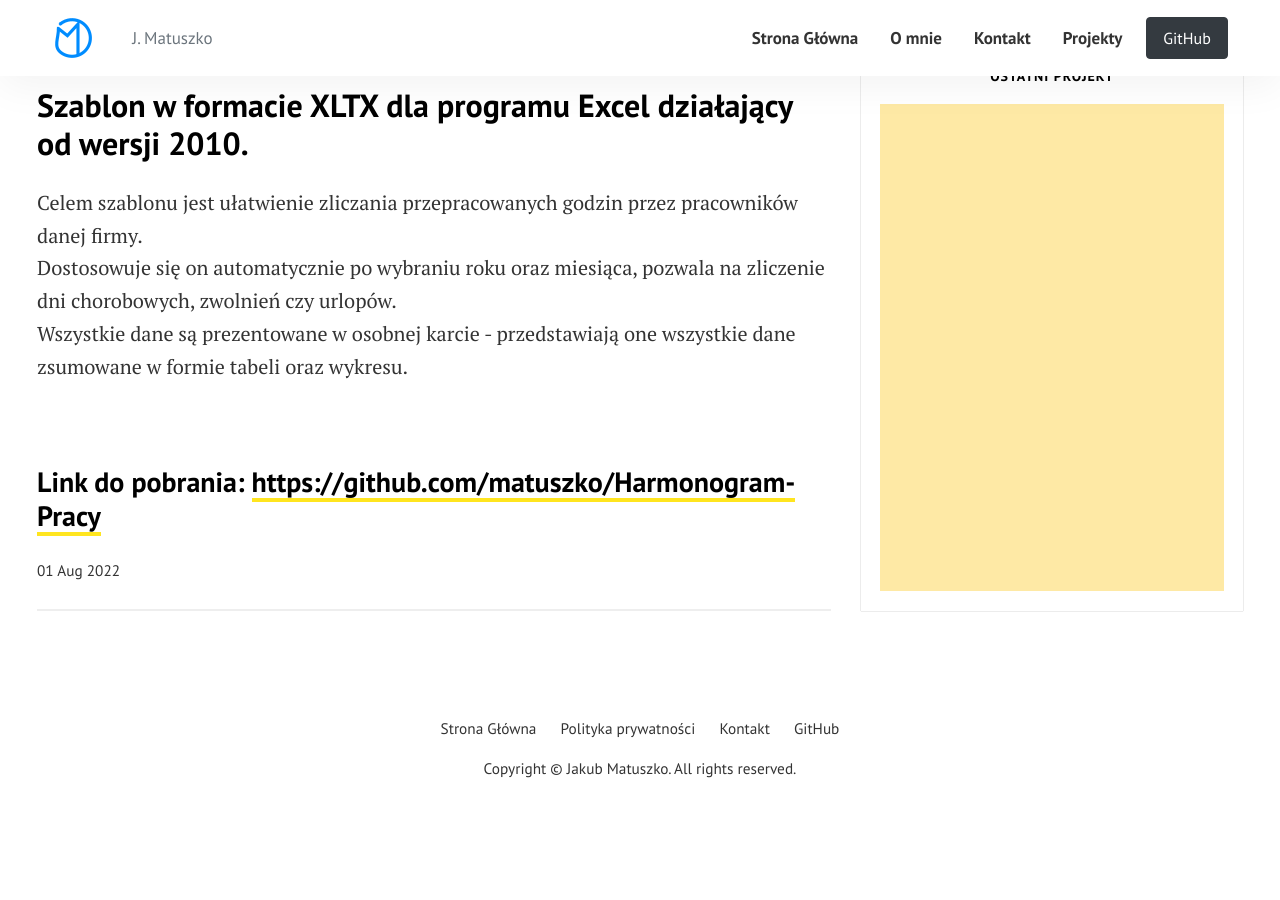
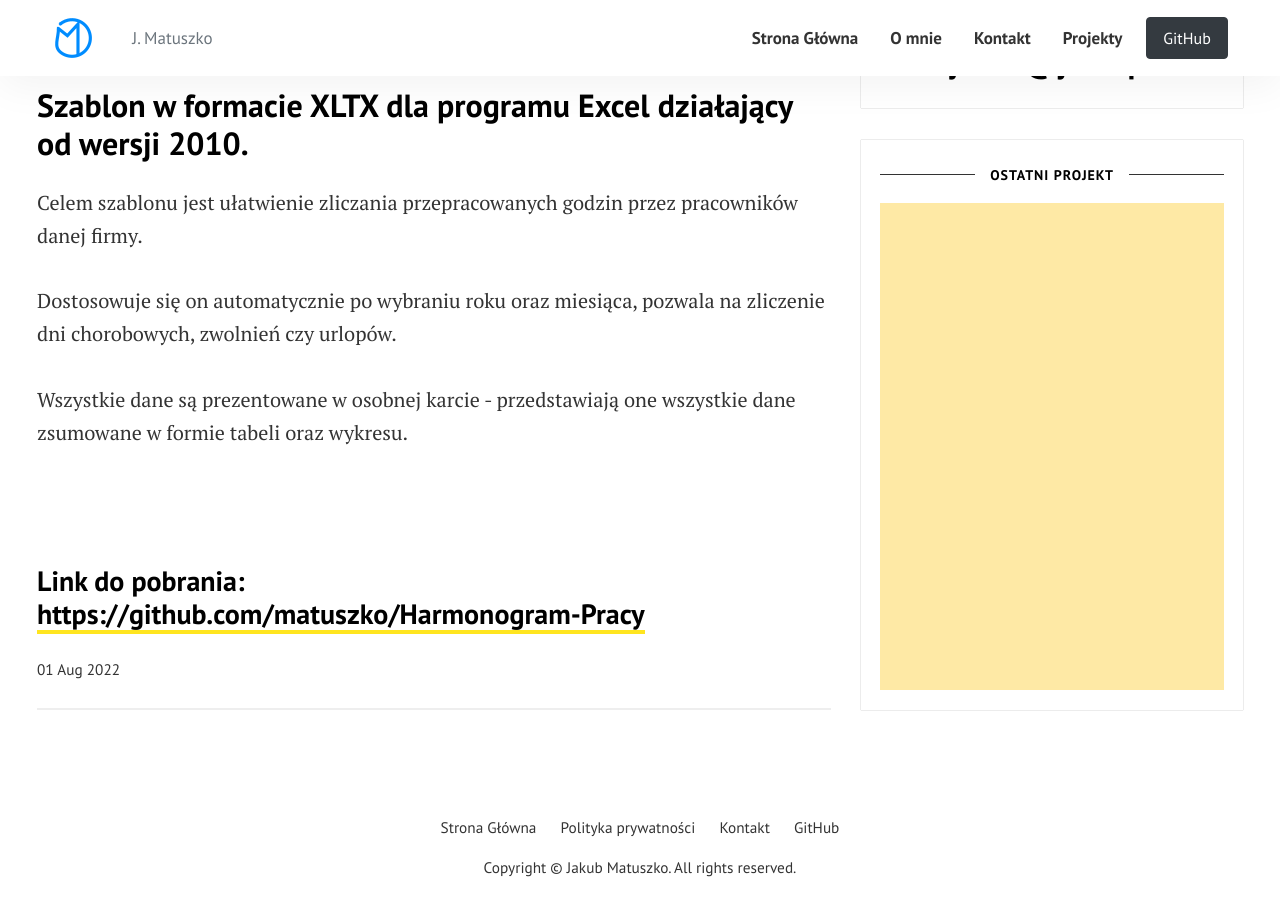
Before and after one commit to matuszko/matuszko.github.io, a Jekyll site: the page built from _posts/2022-08-01-kalendarz-pracy-excel.md, in a window 1280 px wide and 900 px high, scrolled down 594 px. Built offline with Jekyll 4.4.1, drawn with Linux system fonts in a browser that asks for light colours; before the commit the page ends 1405 px from its top, so only the background shows below that.

```diff
--- a/_posts/2022-08-01-kalendarz-pracy-excel.md
+++ b/_posts/2022-08-01-kalendarz-pracy-excel.md
@@ -5,9 +5,9 @@ categories: [ Szablony, Excel ]
 image: assets/images/1.jpg
 ---
 <h2>Szablon w formacie XLTX dla programu Excel działający od wersji 2010.</h2>
-Celem szablonu jest ułatwienie zliczania przepracowanych godzin przez pracowników danej firmy.<br>
-Dostosowuje się on automatycznie po wybraniu roku oraz miesiąca, pozwala na zliczenie dni chorobowych, zwolnień czy urlopów. <br>
-Wszystkie dane są prezentowane w osobnej karcie - przedstawiają one wszystkie dane zsumowane w formie tabeli oraz wykresu. <br>
+Celem szablonu jest ułatwienie zliczania przepracowanych godzin przez pracowników danej firmy.<br><br>
+Dostosowuje się on automatycznie po wybraniu roku oraz miesiąca, pozwala na zliczenie dni chorobowych, zwolnień czy urlopów. <br><br>
+Wszystkie dane są prezentowane w osobnej karcie - przedstawiają one wszystkie dane zsumowane w formie tabeli oraz wykresu. <br><br>
 <br>
 
-<h3>Link do pobrania: <a href = "https://github.com/matuszko/Harmonogram-Pracy">https://github.com/matuszko/Harmonogram-Pracy</a></h3>
+<h3>Link do pobrania: <br><a href = "https://github.com/matuszko/Harmonogram-Pracy">https://github.com/matuszko/Harmonogram-Pracy</a></h3>
```
